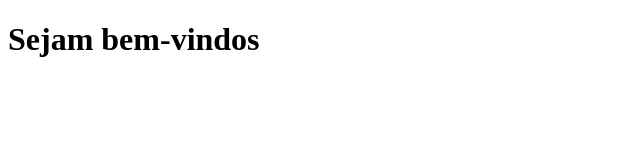
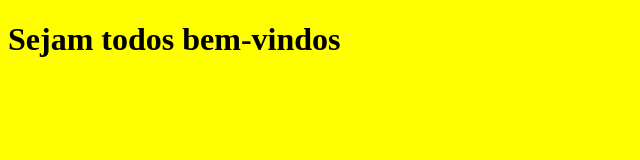
Before and after one commit to rommelcarneiro/git-pples-m-20212, a plain HTML site: page index.html in a window 1280 px wide. Shown: the whole page, without its empty margins (0-640 px from the left). Drawn offline with Linux system fonts and the light colour scheme.

Commit message:
UPDATE index.html ADD style.css

```diff
--- a/index.html
+++ b/index.html
@@ -5,8 +5,9 @@
     <meta http-equiv="X-UA-Compatible" content="IE=edge">
     <meta name="viewport" content="width=device-width, initial-scale=1.0">
     <title>Git e GitHub</title>
+    <link rel="stylesheet" href="style.css">
 </head>
 <body>
-    <h1>Sejam bem-vindos</h1>
+    <h1>Sejam todos bem-vindos</h1>
 </body>
 </html>
--- /dev/null
+++ b/style.css
@@ -0,0 +1,3 @@
+body {
+    background-color: yellow;
+}
```
